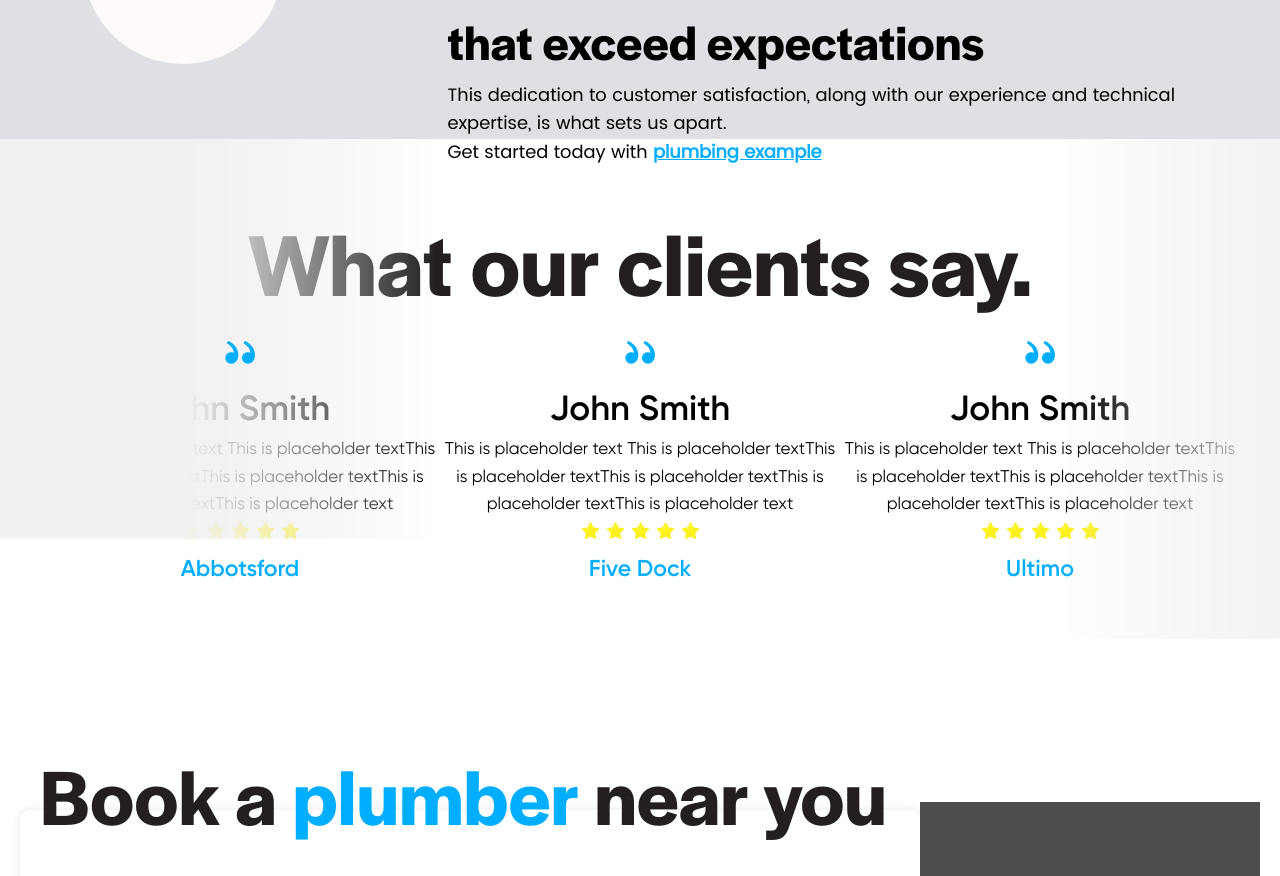
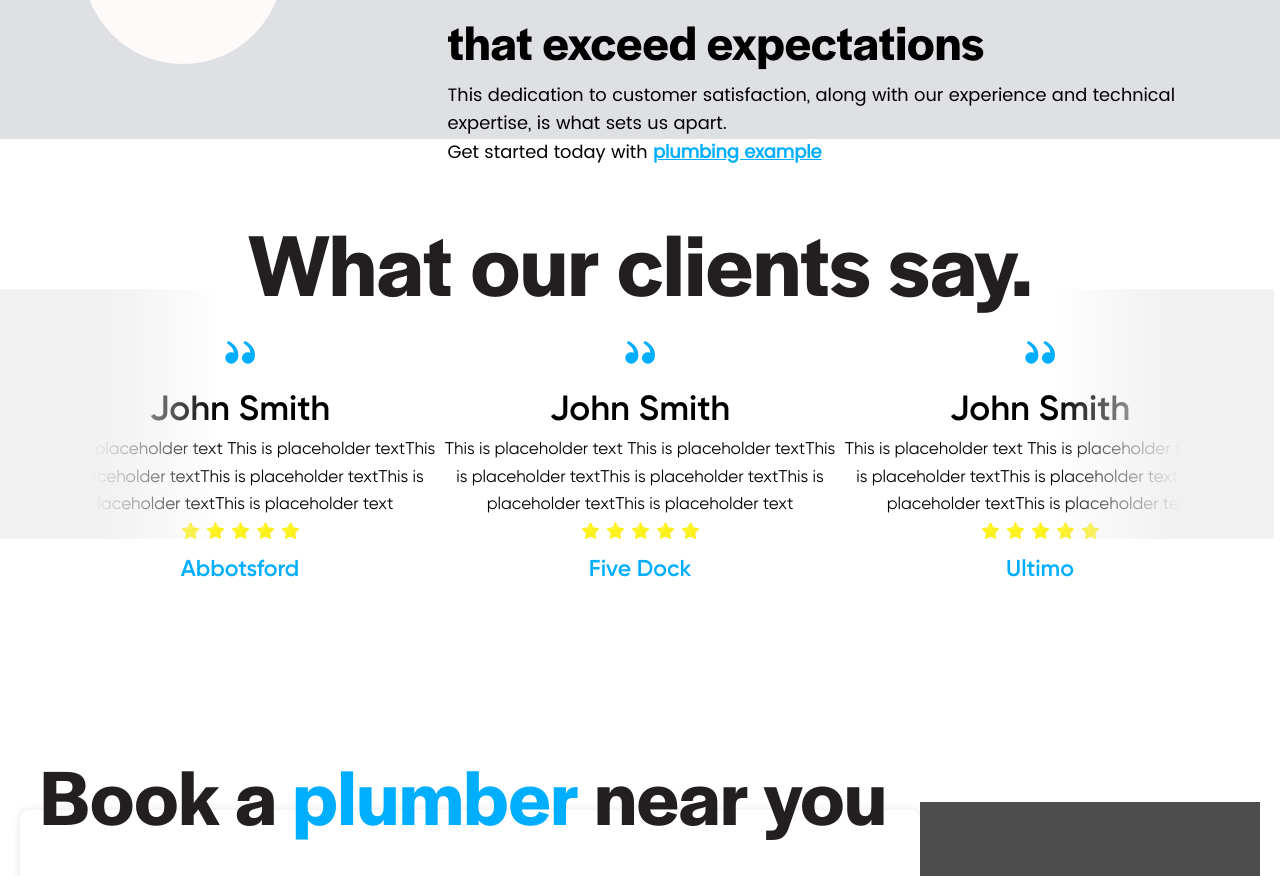
Before and after one commit to LeiliAQ/landingpage, a React (Create React App) app: page / in a window 1280 px wide. Shown: the part 4560-5436 px from the top of the page. Built offline with nearby package versions, Linux system fonts and the light colour scheme.

Commit message:
Abr ClientsDONE

```diff
--- a/src/components/Clients.css
+++ b/src/components/Clients.css
@@ -9,32 +9,44 @@
 .abr::before{
     content: '';
     position: absolute;
-    top:-10rem;
+    top:15rem;
     bottom: 0;
-    right: -10rem;
+    right: -10%;
     background-image: url('../images/abr.png');
     background-repeat: no-repeat;
     background-size: contain;
-    width: 50rem;
-    height: 50rem;
+    width: 25rem;
+    height: 25rem;
     left: 0;
-
 }
 .abr::after{
     content: '';
     position: absolute;
-    top:0;
+    top:15rem;
+    bottom: 0;
+    left: 80%;
+    background-image: url('../images/abr.png');
+    background-repeat: no-repeat;
+    background-size: contain;
+    width: 25rem;
+    height: 25rem;
+    right: 0;
+    transform: scaleX(-1);
+}
+/* .abr::after{
+    content: '';
+    position: absolute;
+    top:-10rem;
     bottom: 0;
     right: 0;
     background-image: url('../images/abr.png');
     background-repeat: no-repeat;
     background-size: contain;
-    width: 50rem;
-    height: 50rem;
+    width: 40rem;
+    height: 40rem;
     left: 100rem;
     transform: scaleX(-1);
-
-}
+} */
 .clients-container{
     /* margin-top: 7rem;
     margin-bottom: 7rem; */
@@ -116,12 +128,6 @@
 .client-box__text{
     font-size: 14px;
 }
-    .abr::before{
-    content: none;
-    }
-    .abr::after{
-    content: none;
-}
 }
 @media screen and (max-width: 992px) {
     .clients-boxes{
@@ -130,6 +136,12 @@
         justify-content: space-around;
         align-items: center;
         margin-bottom: 10rem;
+    }
+    abr::before{
+        content: none;
+    }
+    abr::after{
+        content: none;
     }
 }
 @media screen and (max-width: 768px) {
```
Lines whose indentation alone changed are shown as unchanged.
